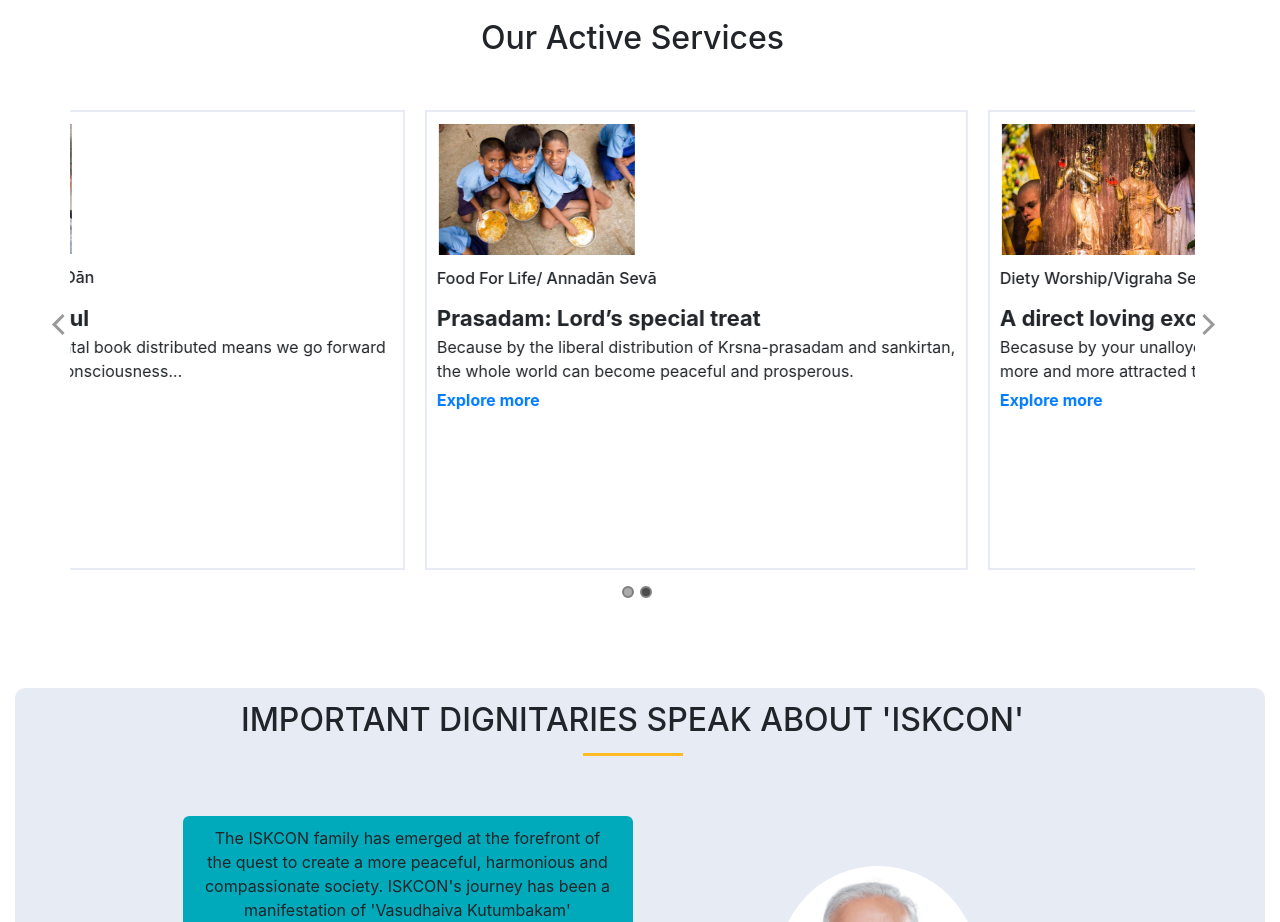
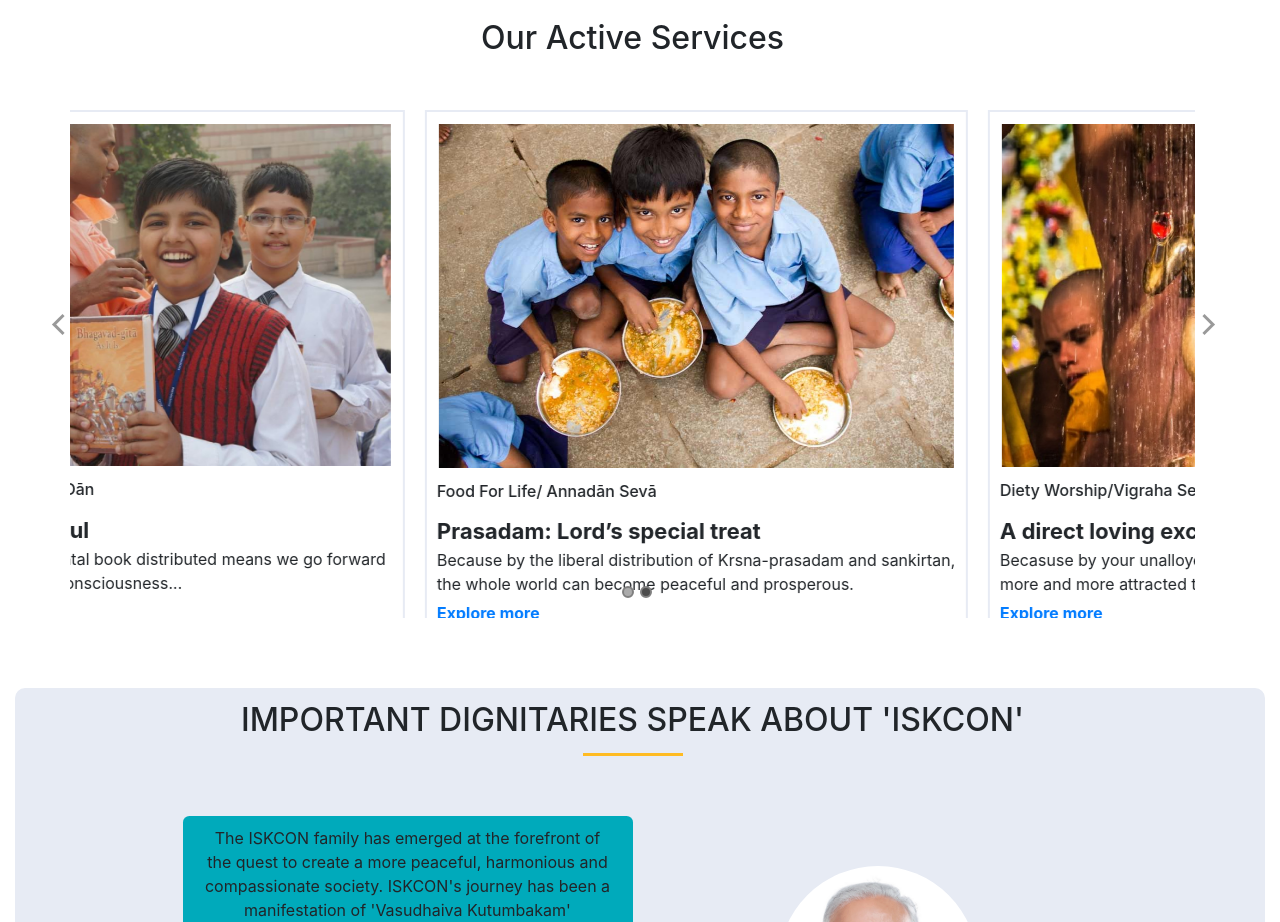
Before and after one commit to utkarsh858/gopalseva, a React (Create React App) app: page / in a window 1280 px wide. Shown: the part 3280-4202 px from the top of the page. Built offline with nearby package versions, Linux system fonts and the light colour scheme.

Commit message:
now images in cards are full width

```diff
--- a/src/Home.js
+++ b/src/Home.js
@@ -132,7 +132,7 @@ scrollTo = (target) =>{
                                         <div onClick={()=>{
 
                                             this.setState({
-                                                array_num:8,
+                                                array_num:9,
                                                 amount:"",
                                                 isCustom:"true",
                                             })
@@ -157,7 +157,7 @@ scrollTo = (target) =>{
                                         <div onClick={()=>{
 
                                             this.setState({
-                                                array_num:9,
+                                                array_num:10,
                                                 amount:"",
                                                 isCustom:"true",
                                             })
@@ -183,7 +183,7 @@ scrollTo = (target) =>{
                                         <div onClick={()=>{
 
                                             this.setState({
-                                                array_num:10,
+                                                array_num:11,
                                                 amount:"",
                                                 isCustom:"true",
                                             })
@@ -611,7 +611,7 @@ scrollTo = (target) =>{
                                         <div onClick={()=>{
 
                                             this.setState({
-                                                array_num:7,
+                                                array_num:8,
                                                 amount:"6500",
                                                 isCustom:"false",
                                             })
@@ -737,7 +737,7 @@ You may also sponsor one needy child a full meal of Krishna Prasdam for an entir
 		        <div>
                 <div class="people-support-item">
                     <div class="people-support-item-inner">
-                        <img src={foodforlife1} width="200px" height="200px" alt="Hari Hari IMG 1"/>
+                        <img src={foodforlife1} width="100%"  alt="Hari Hari IMG 1"/>
                         <h5>Food For Life/ Annadān Sevā</h5>
                         <h3>Prasadam: Lord’s special treat </h3>
                         <p>Because by the liberal distribution of Krsna-prasadam and sankirtan, the whole world can become peaceful and prosperous.</p>
@@ -752,7 +752,7 @@ You may also sponsor one needy child a full meal of Krishna Prasdam for an entir
             <div>
                 <div class=" people-support-item">
                     <div class="people-support-item-inner">
-                        <img src={vigraha1} width="200px" height="200px" alt="Krishna IMG 2"/>
+                        <img src={vigraha1} width="100%" alt="Krishna IMG 2"/>
                         <h5>Diety Worship/Vigraha Sevā</h5>
                         <h3>A direct loving exchange through Deity service</h3>
                         <p>Becasuse by your unalloyed service to the Deities, you will become more and more attracted to the spiritual world.</p>
@@ -767,7 +767,7 @@ You may also sponsor one needy child a full meal of Krishna Prasdam for an entir
             <div>
                 <div class=" people-support-item">
                     <div class="people-support-item-inner">
-                        <img src={cow1} width="200px" height="200px" alt="Gauranga IMG 3"/>
+                        <img src={cow1}width="100%"  alt="Gauranga IMG 3"/>
                         <h5>Cow Care/Go Sevā</h5>
                         <h3>Because Krishna loves cows</h3>
                         <p>Cows & Krishna have always been together. Krishna serves cows in Vrndavan & so should we.... </p>
@@ -782,7 +782,7 @@ You may also sponsor one needy child a full meal of Krishna Prasdam for an entir
             <div>
                 <div class="people-support-item">
                     <div class="people-support-item-inner">
-                        <img src={bookdis1} width="200px" height="200px" alt="NityaNanda IMG 4"/>
+                        <img src={bookdis1} width="100%"  alt="NityaNanda IMG 4"/>
                         <h5>Book Distribution/Sāstra Dān</h5>
                         <h3>Wisdom for the soul</h3>
                         <p>Because one transcendental book distributed means we go forward one step in our Krishna Consciousness... </p>
```
